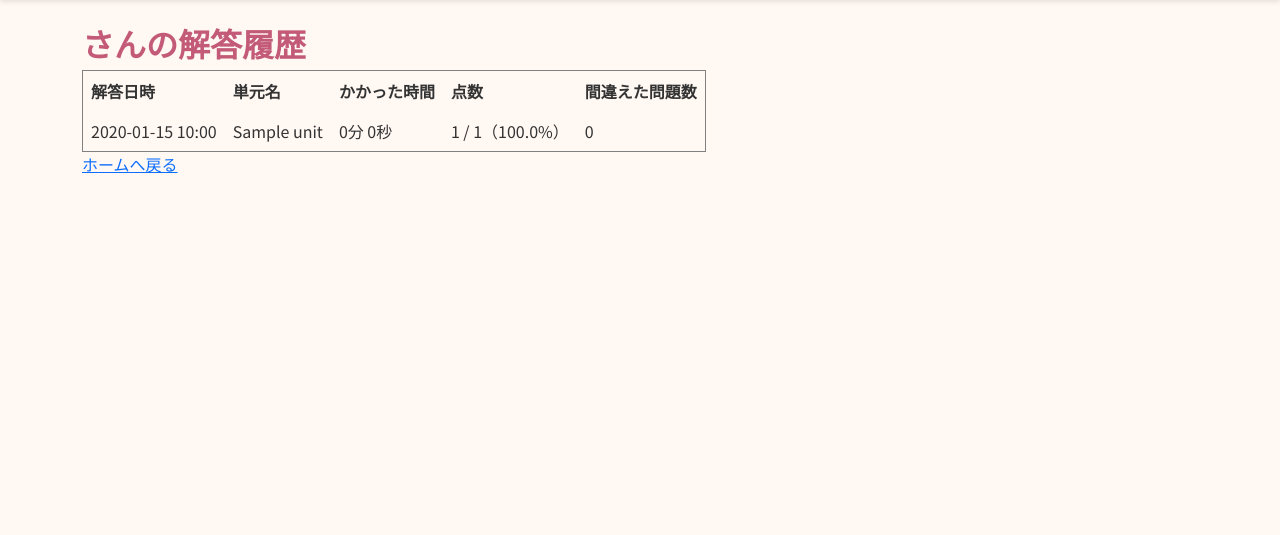
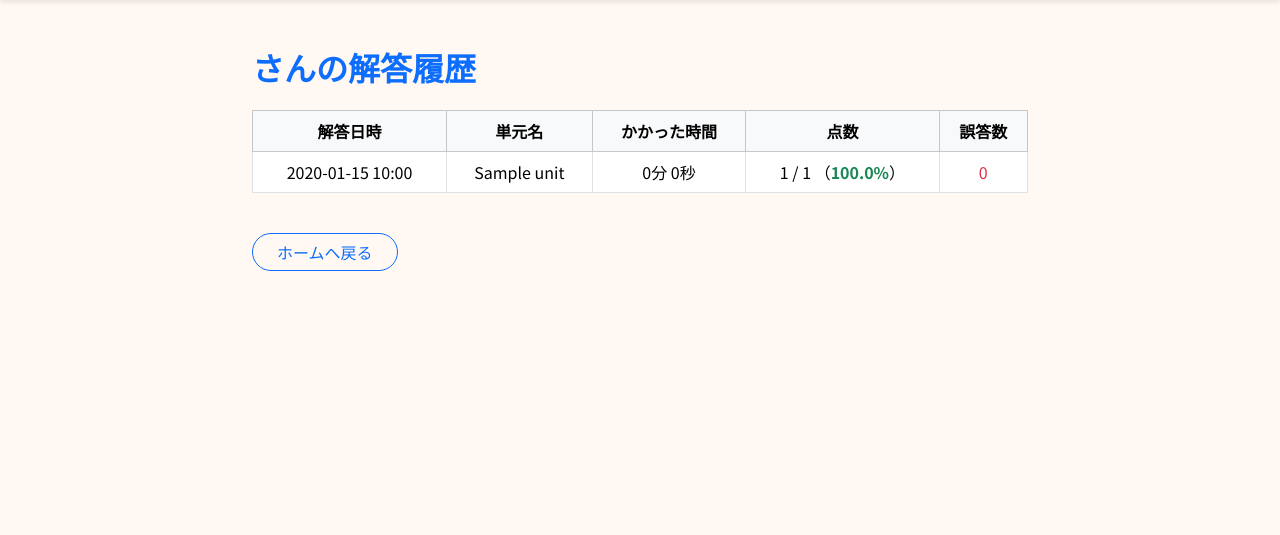
Before and after one commit to taipiwiq/beta, a Python web app: template beta/quiz_app/templates/history.html in a window 1280 px wide. Shown: the part 68-603 px from the top of the page. Run offline with Jinja, Linux system fonts and the light colour scheme; the template is opened without the code that fills it: most values are stand-ins (such as "Sample title", 1, 10 or a date in 2020).

Commit message:
Update history.html

```diff
--- a/beta/quiz_app/templates/history.html
+++ b/beta/quiz_app/templates/history.html
@@ -1,17 +1,22 @@
 {% extends "base.html" %}
 {% block content %}
 
-<h2>{{ current_user.username }} さんの解答履歴</h2>
+<div class="container py-4" style="max-width: 800px;">
+  <h2 class="mb-4 text-primary">{{ current_user.username }} さんの解答履歴</h2>
 
   {% if sessions %}
-<table border="1" cellpadding="8" cellspacing="0">
+  <div class="table-responsive">
+    <table class="table table-bordered table-hover align-middle text-center">
+      <thead class="table-light">
         <tr>
           <th>解答日時</th>
           <th>単元名</th>
           <th>かかった時間</th>
           <th>点数</th>
-    <th>間違えた問題数</th>
+          <th>誤答数</th>
         </tr>
+      </thead>
+      <tbody>
         {% for s in sessions %}
         <tr>
           <td>{{ s.started_at.strftime('%Y-%m-%d %H:%M') }}</td>
@@ -21,16 +26,22 @@
             {{ seconds // 60 }}分 {{ seconds % 60 }}秒
           </td>
           <td>
-      {{ s.correct_count }} / {{ s.total_count }}（{{ (s.correct_count / s.total_count * 100)|round(0) }}%）
+            {{ s.correct_count }} / {{ s.total_count }}
+            （<span class="fw-bold text-success">{{ (s.correct_count / s.total_count * 100)|round(0) }}%</span>）
           </td>
-    <td>{{ s.total_count - s.correct_count }}</td>
+          <td class="text-danger">{{ s.total_count - s.correct_count }}</td>
         </tr>
         {% endfor %}
+      </tbody>
     </table>
+  </div>
   {% else %}
-<p>まだ履歴がありません。</p>
+  <div class="alert alert-info">まだ履歴がありません。</div>
   {% endif %}
 
-<a href="{{ url_for('quiz.home') }}">ホームへ戻る</a>
+  <div class="mt-4">
+    <a href="{{ url_for('quiz.home') }}" class="btn btn-outline-primary rounded-pill px-4">ホームへ戻る</a>
+  </div>
+</div>
 
 {% endblock %}
```
Lines whose indentation alone changed are shown as unchanged.
